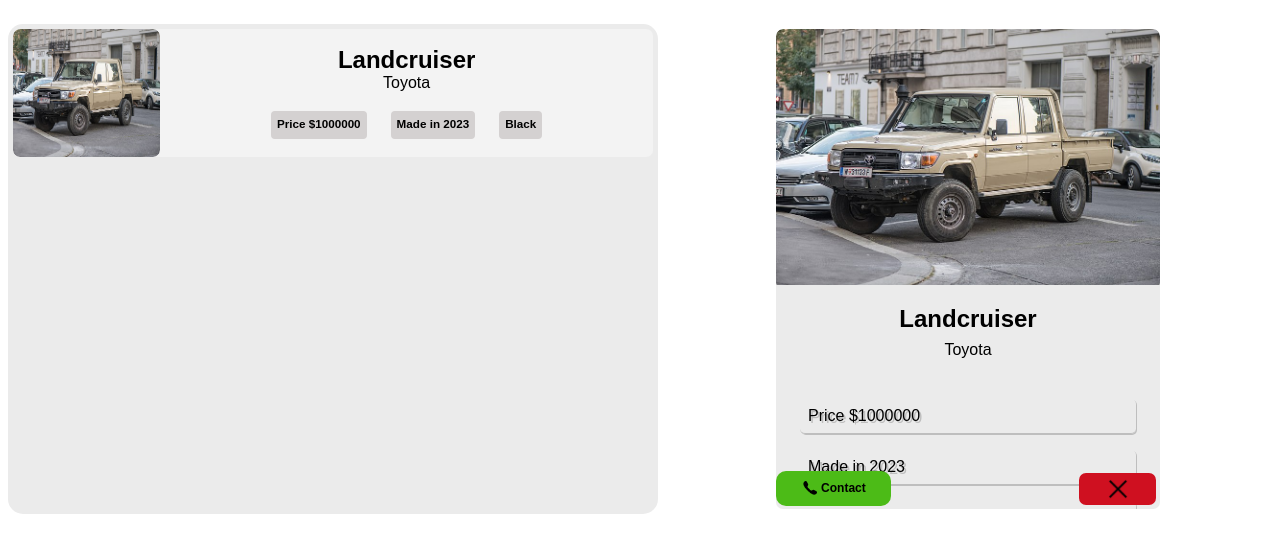
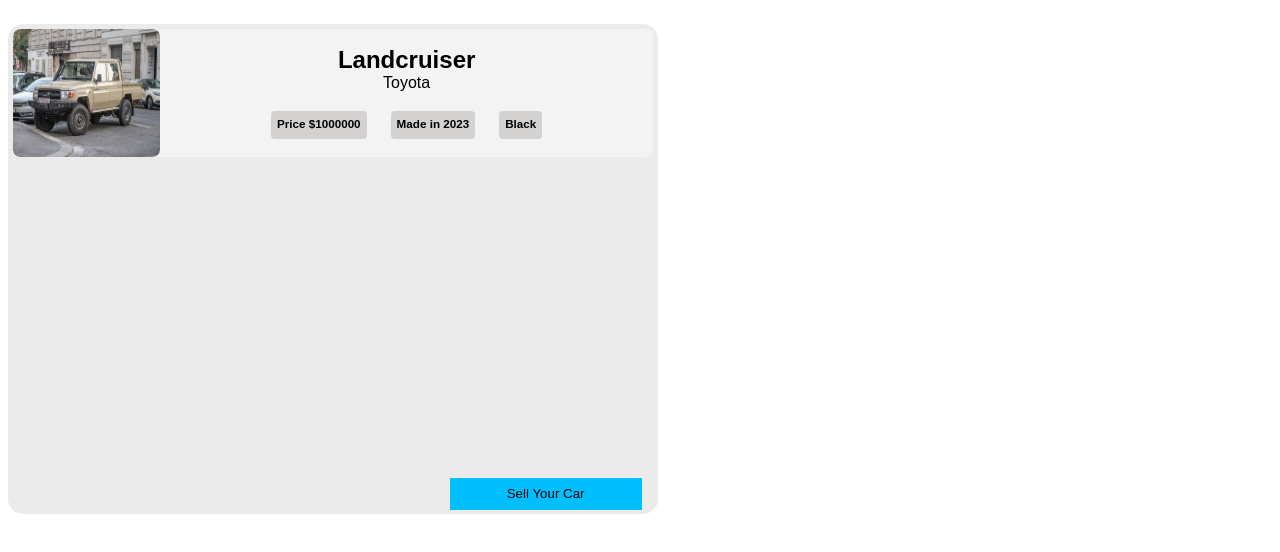
Before and after one commit to AmiraliAlizadeh313/Mini-Carland, a React (Create React App) app: page / in a window 1280 px wide. Shown: the top 552 px of the page. Built offline with nearby package versions, Linux system fonts and the light colour scheme; the HTML template or start-up script is replaced by a standard one.

Commit message:
The card of showing seller info is ready and im gonna add the button for showing the form of adding car to the cars list but its not ready

```diff
--- a/src/App.js
+++ b/src/App.js
@@ -1,4 +1,3 @@
-
 import { useRef, useState } from "react";
 import {
   TransformComponent,
@@ -41,28 +40,44 @@
 ];
 
 function App() {
-  const [isImageZoom, setIsImageZoom] = useState(false)
+  const [isImageZoom, setIsImageZoom] = useState(false);
+  const [isCarCard, setIsCarCard] = useState(false);
+  const [isShowSellerInfo, setIsShowSellerInfo] = useState(false);
 
   return (
     <>
       <div className="mini-carland">
-        <CarsList></CarsList>
-        <CarCard setIsImageZoom={setIsImageZoom} ></CarCard>
-        {isImageZoom ?        <CarImage setIsImageZoom={setIsImageZoom} ></CarImage> :null}
+        <CarsList setIsCarCard={setIsCarCard}></CarsList>
+        {isCarCard ? (
+          <CarCard
+            setIsCarCard={setIsCarCard}
+            setIsImageZoom={setIsImageZoom}
+            setIsShowSellerInfo={setIsShowSellerInfo}
+          ></CarCard>
+        ) : null}
 
-        {/* <ShowSellerInfo></ShowSellerInfo> */}
+        {isImageZoom ? (
+          <CarImage setIsImageZoom={setIsImageZoom}></CarImage>
+        ) : null}
+
+        {isShowSellerInfo ? (
+          <ShowSellerInfo
+            setIsShowSellerInfo={setIsShowSellerInfo}
+          ></ShowSellerInfo>
+        ) : null}
+
         {/* <FormAddCar></FormAddCar> */}
       </div>
     </>
   );
 }
 
-function CarCard({setIsImageZoom}) {
+function CarCard({ setIsImageZoom, setIsCarCard, setIsShowSellerInfo }) {
   return (
     <>
       <div className="card-wrapper">
         <div className="car-card">
-          <div onClick={()=>setIsImageZoom(true)} className="card-image">
+          <div onClick={() => setIsImageZoom(true)} className="card-image">
             <img alt="image" src={require("./images/Toyotaimage.jpg")}></img>
           </div>
           <div className="card-content">
@@ -93,7 +108,10 @@
         </div>
         <div className="btn-phone-wrapper">
           {" "}
-          <button className="contact-button">
+          <button
+            onClick={() => setIsShowSellerInfo(true)}
+            className="contact-button"
+          >
             {" "}
             <div class="btn-content">
               <img
@@ -103,7 +121,7 @@
               <text>Contact</text>
             </div>
           </button>
-          <button  className="close-button">
+          <button onClick={() => setIsCarCard(false)} className="close-button">
             <img src={require("./images/icons8-close-50 (1).png")}></img>
           </button>
         </div>
@@ -112,13 +130,16 @@
   );
 }
 
-function ShowSellerInfo() {
+function ShowSellerInfo({ setIsShowSellerInfo }) {
   return (
     <>
       <div className="seller-info-wrapper">
         <div className="seller-info">
           <div className="seller-info-content">
-            <div className="info-close-wrapper">
+            <div
+              onClick={() => setIsShowSellerInfo(false)}
+              className="info-close-wrapper"
+            >
               <img src={require("./images/icons8-close-50 (1).png")}></img>
             </div>
             <div className="seller-name-wrapper">
@@ -207,11 +228,12 @@
   );
 }
 
-function CarsList() {
+function CarsList({ setIsCarCard }) {
   return (
     <>
+      <div className="cars-list-wrapper">
         <ul className="cars-list">
-        <li className="cars-item">
+          <li onClick={() => setIsCarCard(true)} className="cars-item">
             <div class="item-image">
               <img src={require("./images/Toyotaimage.jpg")} alt="toyota"></img>
             </div>
@@ -228,6 +250,9 @@
             </div>
           </li>
         </ul>
+        <div className="sell-car-btn-wrapper"><button className="sell-car-btn"> Sell Your Car </button></div>
+        </div>
+
     </>
   );
 }
@@ -243,20 +268,20 @@
       <div className="zoom-btn-wrapper">
         <span
           style={{ position: "absolute" }}
-          onClick={()=>zoomIn()}
+          onClick={() => zoomIn()}
           className="zoom-in-btn"
         >
           <img src={require("./images/icons8-plus-24.png")}></img>
         </span>
         <span className="zoom-out-btn">
           <img
-            onClick={()=>zoomOut()}
+            onClick={() => zoomOut()}
             src={require("./images/icons8-minus-24.png")}
           ></img>
         </span>
         <span className="zoom-reset-btn">
           <img
-            onClick={()=>resetTransform()}
+            onClick={() => resetTransform()}
             src={require("./images/icons8-reset-24.png")}
           ></img>
         </span>
@@ -265,15 +290,13 @@
   );
 }
 
-function CarImage({setIsImageZoom}) {
-
-
+function CarImage({ setIsImageZoom }) {
   return (
     <>
       <div style={{ overflow: "hidden" }} className="car-image-wrapper">
         <div style={{ position: "relative" }} className="car-image-container">
           <div className="btn-wrapper">
-            <span onClick={()=>setIsImageZoom(false)} className="btn-close">
+            <span onClick={() => setIsImageZoom(false)} className="btn-close">
               <img src={require("./images/icons8-close-30.png")}></img>
             </span>
           </div>
@@ -287,12 +310,13 @@
             >
               {({ zoomIn, zoomOut, resetTransform, ...rest }) => (
                 <>
-
                   <Controls></Controls>
                   <TransformComponent>
-                    <img className="car-image" src={require("./images/Toyotaimage.jpg")}></img>
+                    <img
+                      className="car-image"
+                      src={require("./images/Toyotaimage.jpg")}
+                    ></img>
                   </TransformComponent>
-
                 </>
               )}
             </TransformWrapper>
--- a/src/index.css
+++ b/src/index.css
@@ -17,9 +17,6 @@
 select {
   cursor: pointer;
 }
-
-
-
 
 ::-webkit-scrollbar {
   display: none;
@@ -109,46 +106,40 @@
   align-items: center;
 }
 
-.btn-phone-wrapper .contact-button:hover{
-  background-color: #00FF40;
+.btn-phone-wrapper .contact-button:hover {
+  background-color: #00ff40;
   cursor: pointer;
-
 }
 
-.btn-phone-wrapper .contact-button{
-
+.btn-phone-wrapper .contact-button {
   justify-content: center;
   align-items: center;
   text-align: center;
-  position:absolute;
+  position: absolute;
   width: 30%;
   display: flex;
 
   margin: auto;
 
-
   bottom: 3px;
-  padding:0.5rem;
+  padding: 0.5rem;
   padding-left: 2rem;
   padding-right: 2rem;
   border-radius: 10px;
   border: 0;
-  background-color:#4CBB17;
+  background-color: #4cbb17;
 }
 
-
-.close-button img{
-
+.close-button img {
   width: 1.5rem;
-
 }
 
-.close-button:hover{
+.close-button:hover {
   cursor: pointer;
-  background-color: #FF004F;
+  background-color: #ff004f;
 }
 
-.close-button{
+.close-button {
   display: flex;
   justify-content: center;
   align-items: center;
@@ -161,34 +152,29 @@
   bottom: 0.7%;
   border-radius: 7px;
   border: 0;
-  background-color: #CF1020;
+  background-color: #cf1020;
   margin: auto;
   width: 20%;
 }
 
-
-
-
-.btn-content text{
+.btn-content text {
   margin-top: 2px;
   font-weight: 600;
-  font-size:12px;
+  font-size: 12px;
 }
 
-
-.btn-phone-wrapper{
+.btn-phone-wrapper {
   display: flex;
   justify-content: space-between;
   gap: 4rem;
 }
 
-.btn-content{
+.btn-content {
   display: flex;
   justify-content: center;
-
 }
 
-.phone-icon{
+.phone-icon {
   margin: auto;
   width: 1.1rem;
   margin-right: 2px;
@@ -307,11 +293,11 @@
   margin-top: 1.5rem;
 }
 
-.input-image{
+.input-image {
   margin-top: 1.5rem;
 }
 
-.input-image input{
+.input-image input {
   width: 10%;
   margin-left: 1rem;
   color: transparent;
@@ -455,8 +441,6 @@
   margin: auto;
 }
 
-
-
 .cars-list {
   width: 100%;
   height: 30rem;
@@ -476,85 +460,75 @@
   gap: 5%;
 }
 
-
-.info-close-wrapper{
+.info-close-wrapper {
   display: flex;
-  width: 100%;
-
+  width: 103%;
   justify-content: end;
-
 }
 
-.info-close-wrapper img:hover{
+.info-close-wrapper img:hover {
   cursor: pointer;
-  transform:scale(0.8);
+  transform: scale(0.8);
   transition: all 0.2s;
 }
 
-.info-close-wrapper img{
+.info-close-wrapper img {
   width: 1.5rem;
   margin-top: 7px;
+  margin-right: 0;
 }
 
-
-.seller-info-content{
+.seller-info-content {
   margin: auto;
 }
-.media-list{
+.media-list {
   margin: auto;
-
 }
 
-.info-title img{
+.info-title img {
   width: 1.3rem;
   margin-right: 0.5rem;
 }
 
-.info-title{
+.info-title {
   text-align: center;
   align-items: center;
 
   display: flex;
 }
 
-.seller-name-wrapper{
+.seller-name-wrapper {
   display: flex;
   width: 100%;
   margin-bottom: 0;
-  margin-bottom:0.5rem;
+  margin-bottom: 0.5rem;
   justify-content: center;
 }
 
+.seller-info {
+  box-shadow: 6.8px 13.6px 13.6px hsl(0deg 0% 0% / 0.29);
+  border-radius: 8px;
 
-.seller-info-wrapper{
-  display: flex;
-  justify-content: center;
-  align-items: center;
-  width: 200%;
+  padding: 1rem;
+  padding-top: 0;
+  height: 15rem;
+  background-color: rgb(200, 200, 200);
+  margin: auto;
+  position: absolute;
+  left: 0;
+  top: 40%;
+  bottom: 50%;
+  right: 0;
+  margin-inline: auto;
+  width: fit-content;
 }
 
-
-
-.seller-info{
-  bottom: 50%;
-  box-shadow: 6.8px 13.6px 13.6px hsl(0deg 0% 0% / 0.29);
-  border-radius: 8px;
-  top: 50% ;
-  width: auto;
-  display: flex;
-  padding: 1rem;
-  padding-top: 0;
-  align-items: center;
-  height: 15rem;
-  background-color:rgb(200, 200, 200) ;
-  margin: auto;
-  position: absolute;
-}
-
-
-
-.car-image-wrapper{
-  background:linear-gradient(135deg,rgba(270,270,270,0.1),rgba(270,270,270,0));
+.car-image-wrapper {
+  background: linear-gradient(
+    135deg,
+    rgba(270, 270, 270, 0.1),
+    rgba(270, 270, 270, 0)
+  );
   backdrop-filter: blur(10px);
   -webkit-backdrop-filter: blur(10px);
   /* border:solid 1px rgba(255,255,255,0.18) ; */
@@ -564,28 +538,26 @@
   width: 100%;
   height: 100%;
 
-
   position: absolute;
 }
 
-.btn-wrapper{
+.btn-wrapper {
   display: flex;
 }
 
-.btn-wrapper span{
+.btn-wrapper span {
   position: absolute;
-  right:-6%;
+  right: -6%;
   cursor: pointer;
   top: -8%;
 }
 
-.btn-wrapper span:hover{
-
+.btn-wrapper span:hover {
   transform: scale(0.8);
   transition: transform 0.2s;
 }
 
-.zoom-btn-wrapper{
+.zoom-btn-wrapper {
   position: absolute;
   display: flex;
   overflow: hidden;
@@ -593,17 +565,15 @@
   top: 0;
   left: 0;
   z-index: 100;
-
 }
 
-.zoom-btn-wrapper .zoom-out-btn{
-
+.zoom-btn-wrapper .zoom-out-btn {
   background: white;
-  margin-top:2.5rem;
+  margin-top: 2.5rem;
   padding: 5px;
   cursor: pointer;
 }
-.zoom-btn-wrapper .zoom-in-btn{
+.zoom-btn-wrapper .zoom-in-btn {
   background: white;
   padding: 5px;
   cursor: pointer;
@@ -611,35 +581,31 @@
 
 .zoom-btn-wrapper .zoom-in-btn:hover {
   transform: scale(0.8);
-  transition:transform  0.2s;
+  transition: transform 0.2s;
 }
 
 .zoom-btn-wrapper .zoom-out-btn:hover {
   transform: scale(0.8);
-  transition:transform  0.2s;
+  transition: transform 0.2s;
 }
 .zoom-btn-wrapper .zoom-reset-btn:hover {
   transform: scale(0.8);
-  transition:transform  0.2s;
+  transition: transform 0.2s;
 }
 
-
-.zoom-btn-wrapper .zoom-reset-btn{
-
+.zoom-btn-wrapper .zoom-reset-btn {
   background: white;
   padding: 5px;
   cursor: pointer;
   margin-top: 2px;
 }
-.car-image-container{
+.car-image-container {
   height: 30rem;
   margin: auto;
-  position:relative;
+  position: relative;
   margin-top: 5rem;
   width: 50%;
   max-width: 50%;
-
-
 }
 
 .car-image {
@@ -651,8 +617,7 @@
   overflow: hidden;
 }
 
-
-.car-image{
+.car-image {
   cursor: move;
   cursor: grab;
   cursor: -moz-grab;
@@ -664,3 +629,24 @@
   cursor: -moz-grabbing;
   cursor: -webkit-grabbing;
 }
+
+.sell-car-btn-wrapper {
+  position: relative;
+  width: 100%;
+  display: flex;
+}
+
+.sell-car-btn {
+  position: absolute;
+  bottom: 20px;
+  right: 1%;
+  width: 30%;
+
+  display: flex;
+  align-items: center;
+  justify-content: center;
+  background-color: #00BFFF;
+  border: 0;
+
+  height: 2rem;
+}
```
Lines whose indentation alone changed are shown as unchanged.
